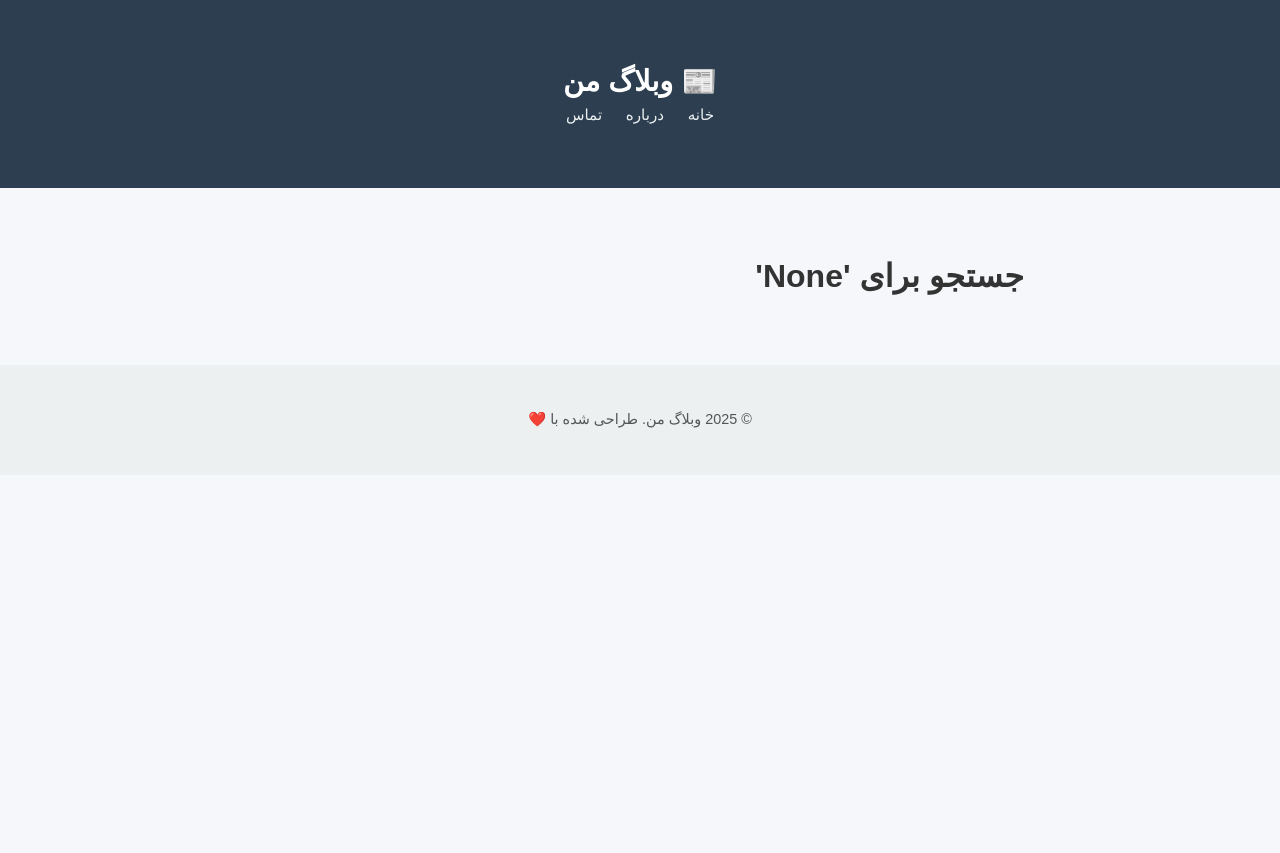
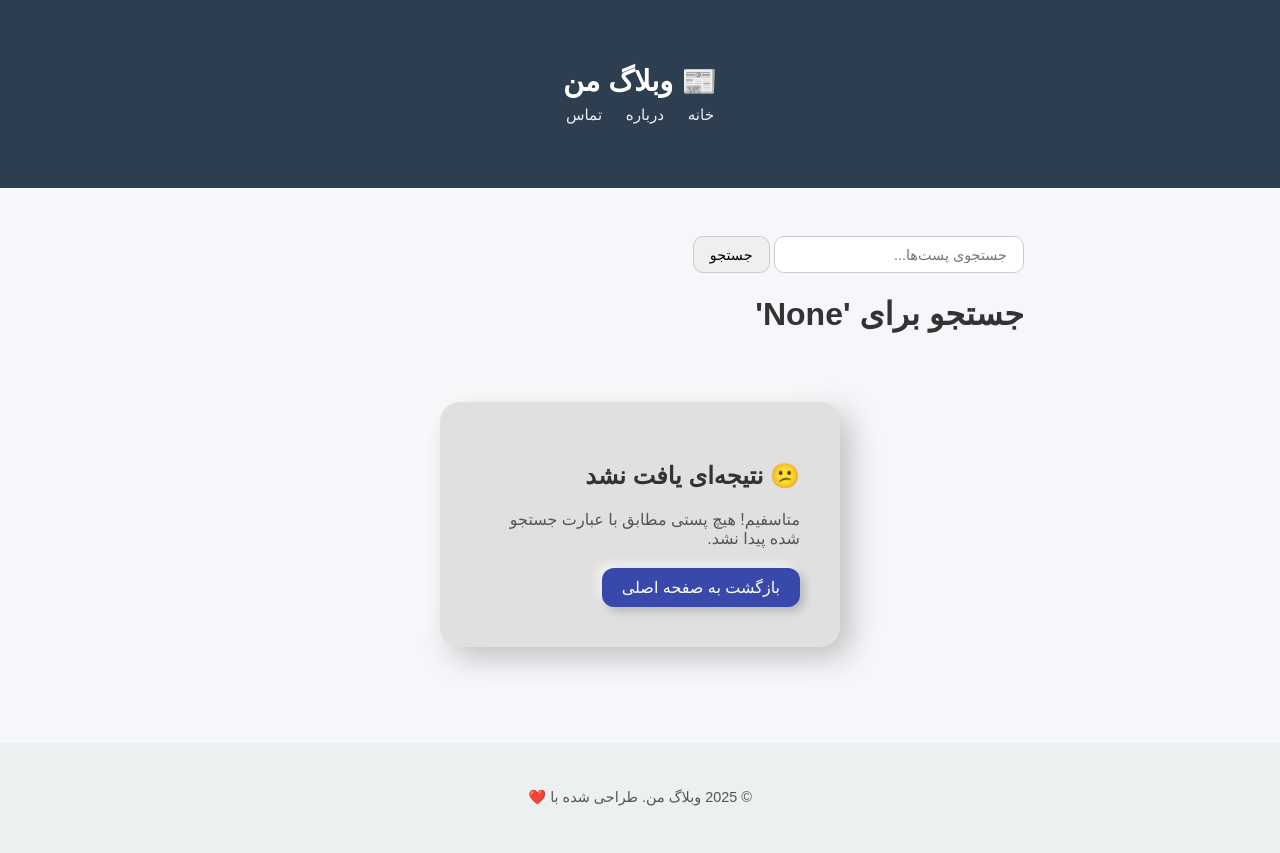
Before and after one commit to SinaNazaripour/training, a Django app: page /blog/search/ in a window 1280 px wide. Before the commit the page ends 428 px from the top, so only its background shows below. Run offline with Django 5.2, Linux system fonts and the light colour scheme; parts of the project's set-up code (start-up, migrations or seed data) failed here and were passed over.

Commit message:
feature:searchNotFountPage |full text search

```diff
--- a/weblog/blog/static/css/smple.css
+++ b/weblog/blog/static/css/smple.css
@@ -418,3 +418,44 @@ body {
               -3px -3px 8px #ffffff;
   transform: scale(1.05);
 }
+/* اسیتایل جدید پیدا نشد*/
+
+.card {
+  background: #e0e0e0;
+  padding: 40px;
+  border-radius: 20px;
+  box-shadow:
+    10px 10px 30px #bebebe,
+    -10px -10px 30px #ffffff;
+  max-width: 400px;
+  margin: auto;
+  transition: all 0.3s ease;
+}
+
+
+.card h1 {
+  font-size: 24px;
+  color: #333;
+}
+
+.card p {
+  margin: 20px 0;
+  color: #555;
+}
+
+.btn_back {
+  display: inline-block;
+  padding: 10px 20px;
+  background: #3949ab;
+  color: white;
+  text-decoration: none;
+  border-radius: 12px;
+  box-shadow:
+    4px 4px 10px rgba(0,0,0,0.2),
+    -4px -4px 10px rgba(255,255,255,0.7);
+  transition: background 0.3s;
+}
+
+.btn_back:hover {
+  background: #303f9f;
+}
--- a/weblog/blog/templates/blog/index.html
+++ b/weblog/blog/templates/blog/index.html
@@ -5,7 +5,6 @@
 {% show_messages messages%}
 <section class="toolbar container">
       <form method="get" action="{% url 'blog:search'%}" class="search-form">
-        {%csrf_token%}
        <input type="text" placeholder="جستجوی پست‌ها..." name="query"/>
        <input type="submit" value="جستجو" style="width: auto;">
       </form>
--- a/weblog/blog/templates/blog/search.html
+++ b/weblog/blog/templates/blog/search.html
@@ -4,6 +4,10 @@
 {%block title %}search{%endblock%}
 {%block content%}
 <main class="container">
+  <form method="get"  class="search-form">
+       <input type="text" placeholder="جستجوی پست‌ها..." name="query"/>
+       <input type="submit" value="جستجو" style="width: auto;">
+      </form>
   <h1>جستجو برای '{{query}}'</h1>
     <section class="posts">
       {% for post in results %}
@@ -19,6 +23,14 @@
         <p> {{post.description|truncatewords:6}}</p>
         <a href="{{post.get_absolute_url}}" class="read-more">ادامه مطلب</a>
       </article>
+      {%empty%}
+      <div class="container">
+        <div class="card">
+          <h1>😕 نتیجه‌ای یافت نشد</h1>
+          <p>متاسفیم! هیچ پستی مطابق با عبارت جستجو شده پیدا نشد.</p>
+          <a href="{% url 'blog:index' %}" class="btn_back">بازگشت به صفحه اصلی</a>
+        </div>
+      </div>
       {% endfor %}
     </section>
   </main>
--- a/weblog/blog/views.py
+++ b/weblog/blog/views.py
@@ -5,6 +5,7 @@ from django.shortcuts import render, get_object_or_404, redirect
 from django.views.decorators.http import require_POST
 from django.db.models import Q
 from django.contrib import messages
+from django.contrib.postgres.search import SearchVector,SearchQuery,SearchRank,TrigramSimilarity
 from django.views.generic import ListView
 
 from .models import Post, Ticket
@@ -102,7 +103,14 @@ def search(request):
         form=Search(data=request.GET)
         if form.is_valid():
             query=form.cleaned_data['query']
-            results=Post.publish.filter(Q(description__contains=query)|Q(title__icontains=query))
+            # serach_query=SearchQuery(query)
+            # vector=SearchVector('title',weight='A')+SearchVector('description',weight='B')+\
+            #     SearchVector('slug',weight='C')
+            # rank=SearchRank(vector,serach_query)
+            # results=Post.publish.annotate(vector=vector,rank=rank).filter(rank__gt=.1).order_by('-rank')
+            result1=Post.publish.annotate(similarity=TrigramSimilarity('title',query)).filter(similarity__gt=.1)
+            result2=Post.publish.annotate(similarity=TrigramSimilarity('description',query)).filter(similarity__gt=.1)
+            results=(result1|result2).order_by('-similarity')
     context={
         "results":results,
          "query":query
--- a/weblog/weblog/settings.py
+++ b/weblog/weblog/settings.py
@@ -38,7 +38,8 @@ INSTALLED_APPS = [
     'django.contrib.messages',
     'django.contrib.staticfiles',
     'blog.apps.BlogConfig',
-    'django_jalali'
+    'django_jalali',
+    'django.contrib.postgres'
 ]
 
 MIDDLEWARE = [
```
Also changed, not shown: weblog/blog/migrations/0008_alter_post_published_alter_post_title.py (added).
